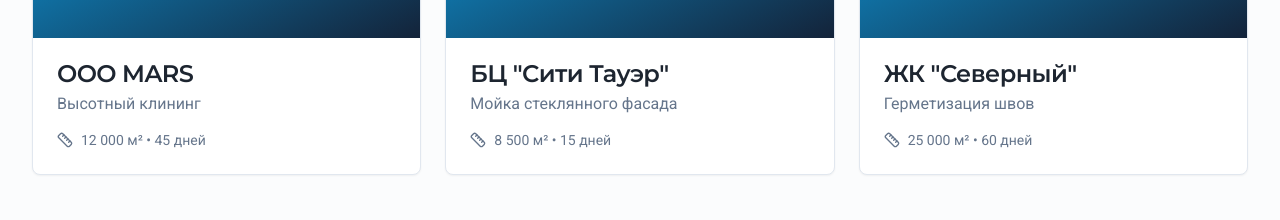
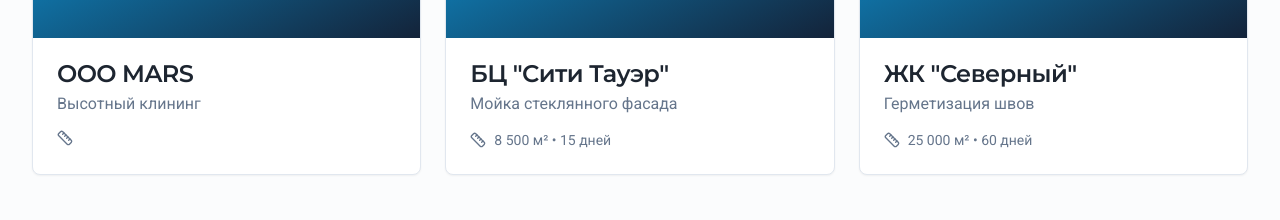
Before and after one commit to pr-poehali-dev/height-work-advertisement, a React (Vite) app: page / in a window 1280 px wide. Shown: the part 2360-2580 px from the top of the page. Built offline with nearby package versions, Linux system fonts and the light colour scheme.

Commit message:
Удаление неиспользуемого кода

```diff
--- a/src/pages/Index.tsx
+++ b/src/pages/Index.tsx
@@ -221,7 +221,7 @@ const Index = () => {
               {
                 title: 'ООО MARS',
                 description: 'Высотный клининг',
-                metrics: '12 000 м² • 45 дней',
+                metrics: '',
               },
               {
                 title: 'БЦ "Сити Тауэр"',
```
